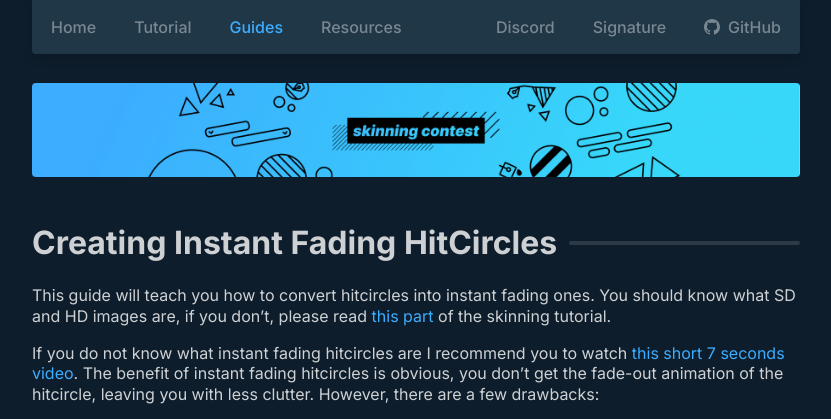
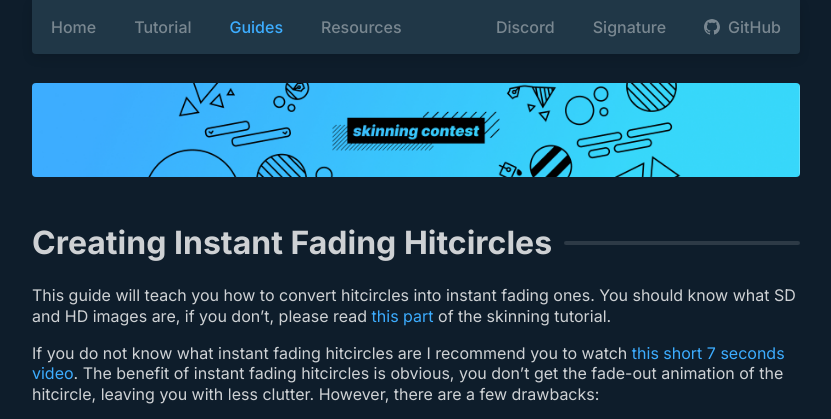
Before and after one commit to RockRoller01/skinninginfo, a Jekyll site: the page built from guides/insta_fade_hc.md, in a window 1280 px wide. Shown: the top 419 px of the page, without its empty margins (224-1055 px from the left). Built offline with Jekyll 4.4.1, drawn with Linux system fonts in a browser that asks for light colours.

```diff
--- a/guides/insta_fade_hc.md
+++ b/guides/insta_fade_hc.md
@@ -1,10 +1,10 @@
 ---
 layout: guides
 description: This guide will teach you how to convert hitcircles into instant fading ones.
-title: Guides | Instant Fading HitCircles
+title: Guides | Instant Fading Hitcircles
 ---
 
-# Creating Instant Fading HitCircles
+# Creating Instant Fading Hitcircles
 
 This guide will teach you how to convert hitcircles into instant fading ones. You should know what SD and HD images are, if you don't, please read [this part](https://rockroller01.github.io/skinninginfo/tutorial/introduction#hdsd-elements-aspect-ratios-and-resolution) of the skinning tutorial.
 
```
